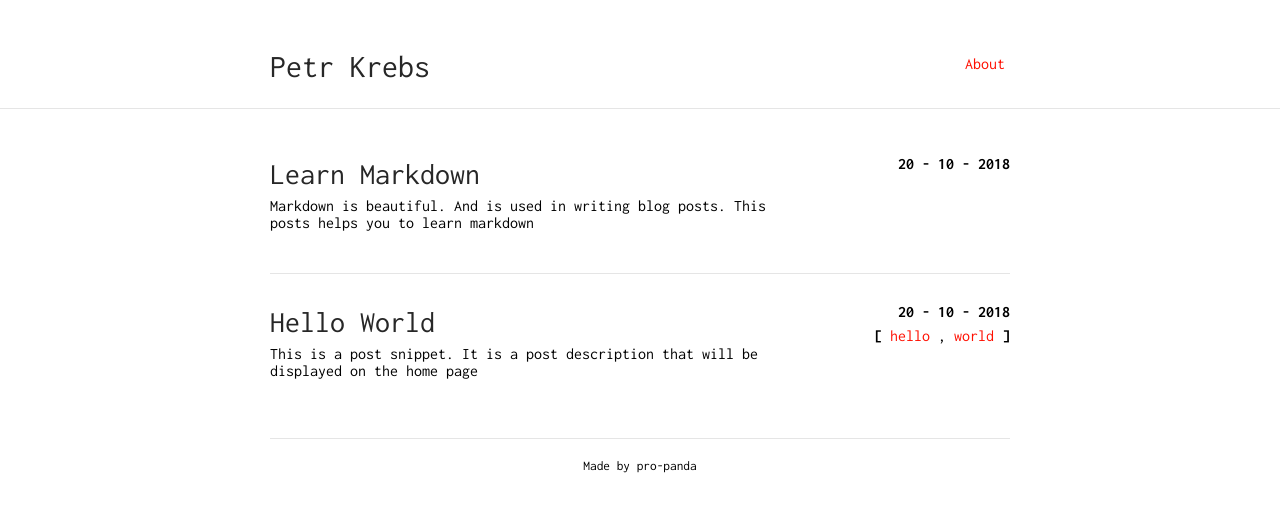
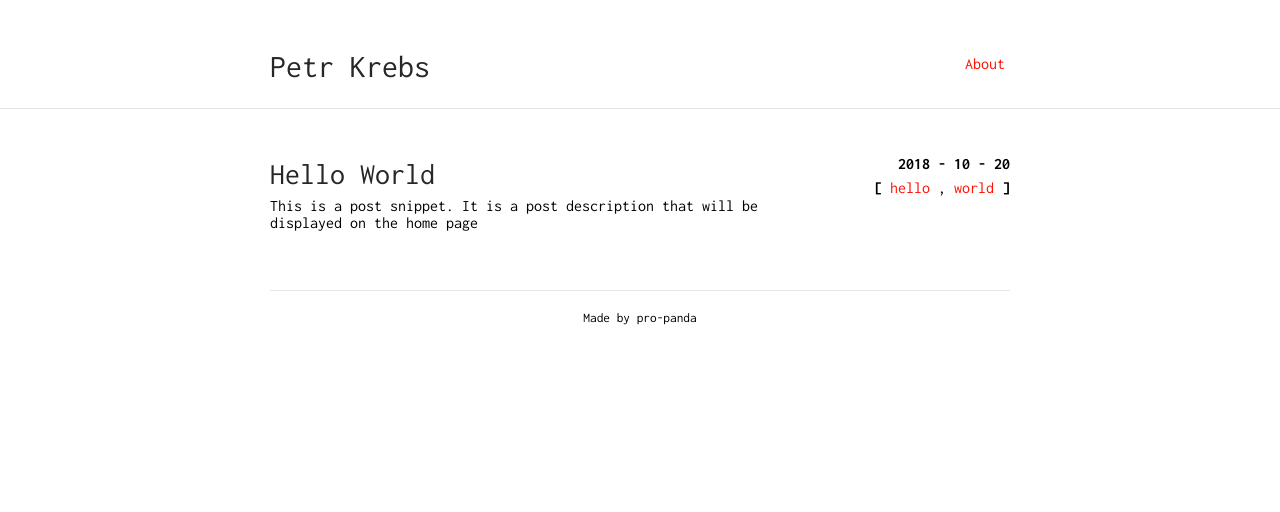
Before and after one commit to petr-k/petr-k.github.io, a Jekyll site: the page built from index.html, in a window 1280 px wide. Shown: the top 512 px of the page. Built offline with Jekyll 4.4.1, drawn with Linux system fonts in a browser that asks for light colours.

Commit message:
Minor tweaks

```diff
--- a/_posts/2018-10-20-learn-markdown.md
+++ /dev/null
@@ -1,8 +0,0 @@
----
-layout: page
-title: Learn Markdown
-snippet: Markdown is beautiful. And is used in writing blog posts. This posts helps you to learn markdown
----
-
-
-You can write regular [markdown](http://markdowntutorial.com/) here and Jekyll will automatically convert it to a nice webpage.  I strongly encourage you to [take 5 minutes to learn how to write in markdown](http://markdowntutorial.com/) - it'll teach you how to transform regular text into bold/italics/headings/tables/etc.
--- a/index.html
+++ b/index.html
@@ -9,7 +9,7 @@ layout: default
         {{ post.title }}
     </a>
     <div class="post-details">
-        <b>{{ post.date | date: "%d - %m - %Y" }}</b>
+        <b>{{ post.date | date: "%Y - %m - %d" }}</b>
         <br>
         {% for tag in post.tags %}
             {% if post.tags.first == tag %}
```
